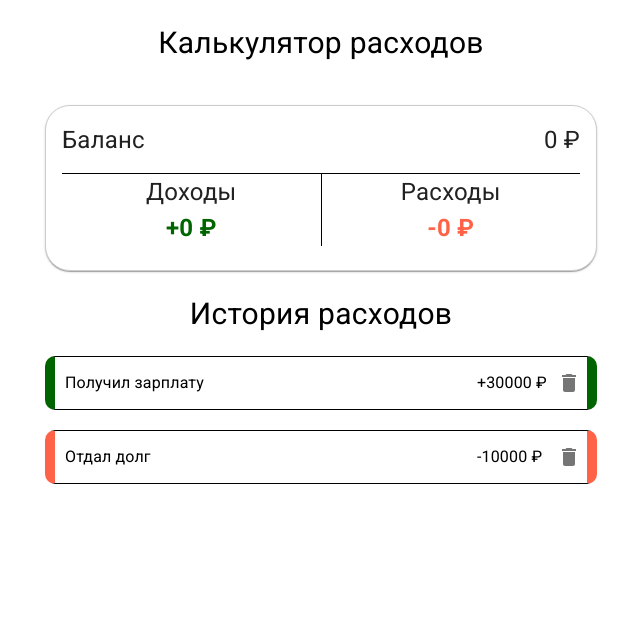
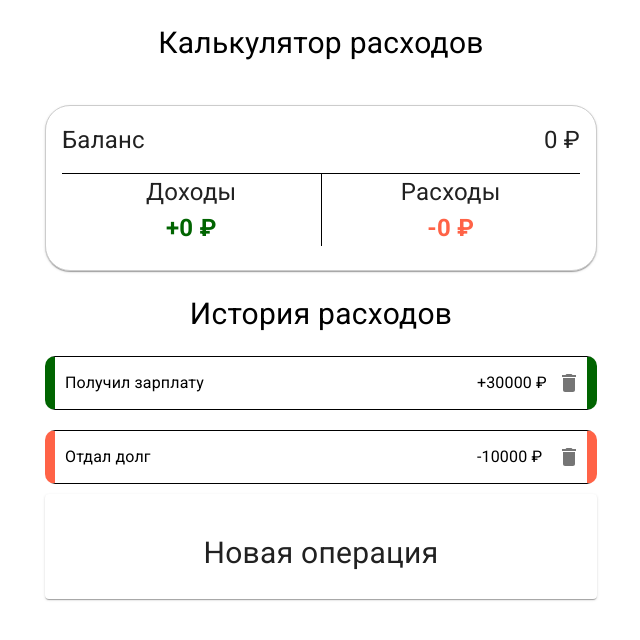
Before and after one commit to EgorPotopeiko/CostAccounting, a React (Create React App) app in the folder develop/: page / in a window 1280 px wide. Shown: the top 640 px of the page, without its empty margins (319-959 px from the left). Built offline with nearby package versions, Linux system fonts and the light colour scheme.

Commit message:
AddOperation start
AddOperation is created, but not finished

```diff
--- a/develop/src/App.js
+++ b/develop/src/App.js
@@ -149,6 +149,12 @@ function App() {
                     </IconButton>
               </ListItemSecondaryAction>
           </ListItem>
+          <Card>
+            <CardContent>
+            <Typography className={classes.title}>Новая операция</Typography>
+            </CardContent>
+          </Card>
+
           </Container>
     </div>
   );
```
